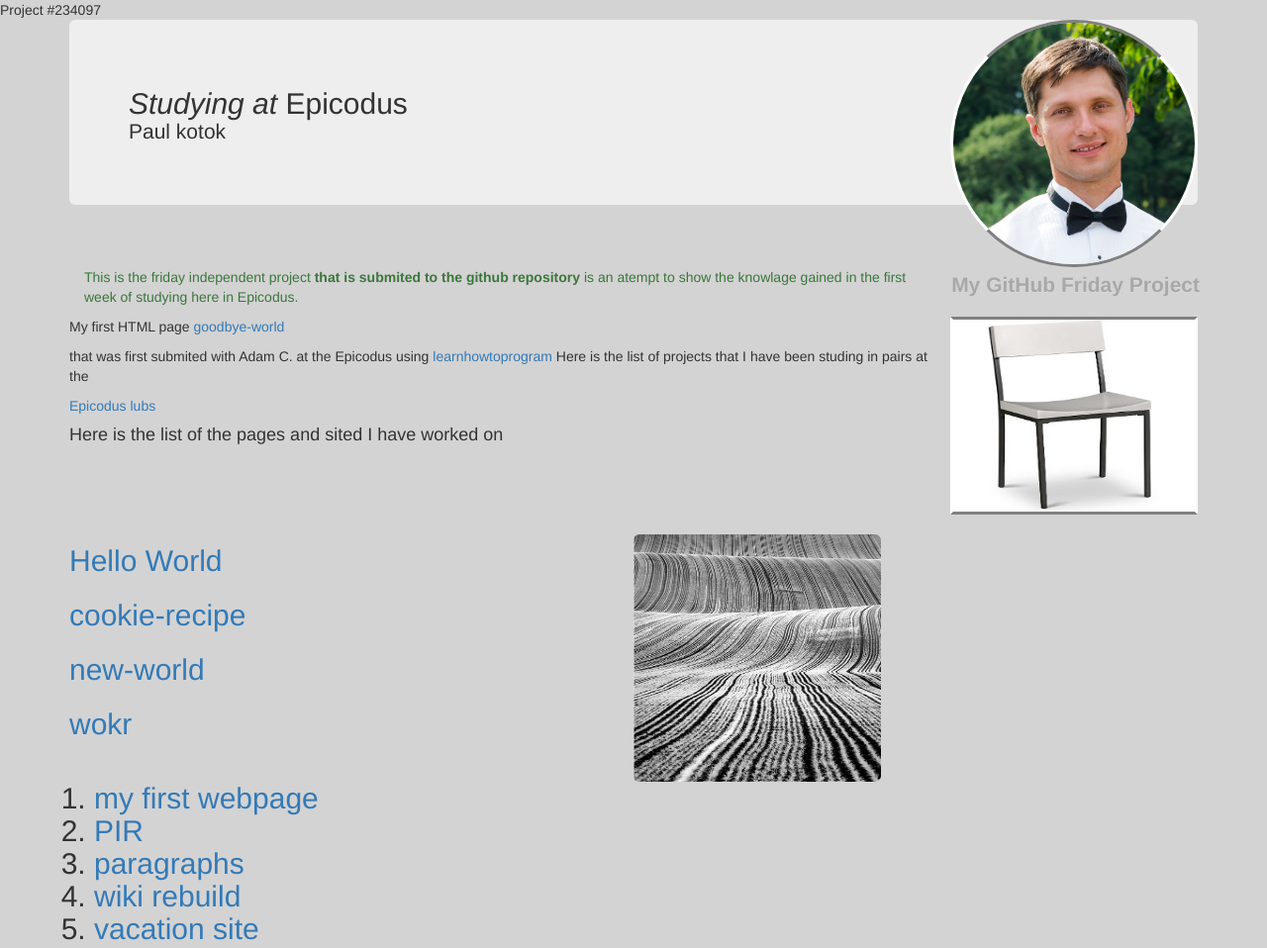
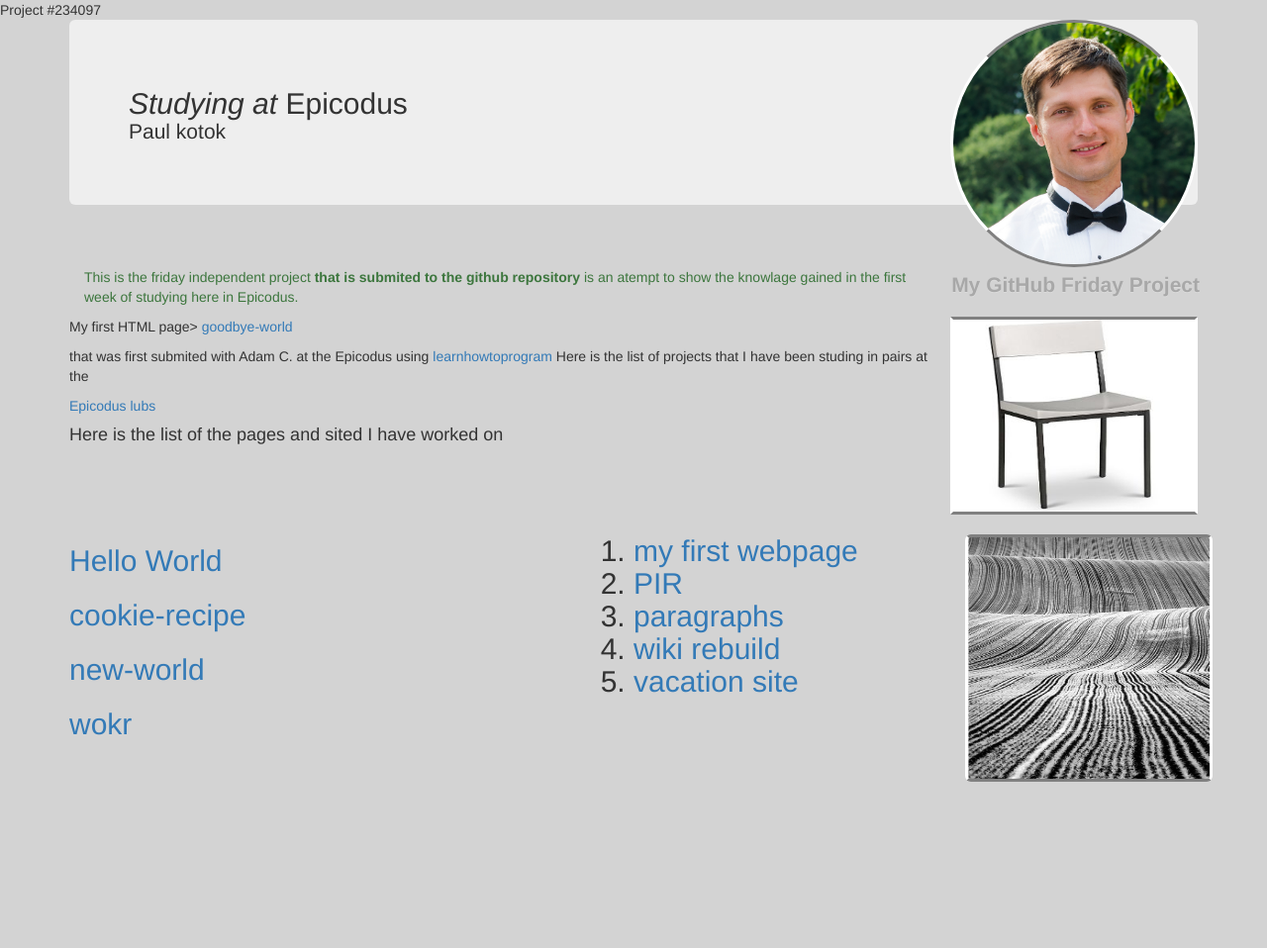
Before and after one commit to 1WayOrAnother/about_me, a plain HTML site: page index.html in a window 1280 px wide. Shown: the whole page at 99% size. After the commit the page ends 800 px from the top, so only its background shows below. Drawn offline with Linux system fonts and the light colour scheme.

Commit message:
Theis is update on  imeges where delited

```diff
--- a/index.html
+++ b/index.html
@@ -18,8 +18,6 @@
 </head>
 
 <body>
-
-
   <div class="container">
     <div class="row">
       <div class="col">
@@ -39,7 +37,7 @@
         <div  class="container" class="col-md-6" class="col">
           <div>
             <img id="picture" class="" height="200px" width="250px" src="img/chair.jpg" class="img-rounded" alt="chair">
-            <p clsss="text-nowrap">My first HTML page <a href ="https://github.com/1WayOrAnother/hello-world">goodbye-world</a> <div class=""> <span class="border border-dark"><p>that was first submited with Adam C. at the Epicodus using <a href ="https://www.learnhowtoprogram.com/courses">learnhowtoprogram</a> Here is the list of projects that I have been studing in pairs at the</p> <a href ="https://www.epicodus.com/">Epicodus lubs</a> </p></span>
+            <p clsss="text-nowrap">My first HTML page> <a href ="https://github.com/1WayOrAnother/hello-world">goodbye-world</a> <div class=""> <span class="border border-dark"><p>that was first submited with Adam C. at the Epicodus using <a href ="https://www.learnhowtoprogram.com/courses">learnhowtoprogram</a> Here is the list of projects that I have been studing in pairs at the</p> <a href ="https://www.epicodus.com/">Epicodus lubs</a> </p></span>
               <h4>Here is the list of the pages and sited I have worked on</h4>
             </div>
           </div>
@@ -60,7 +58,7 @@
 
           <div class="container-fluid" color="#f7f8f9" >
             <h2>
-              <img id="picture2" height="250px" width="250px" src="img/feald.jpg" class="img-rounded" alt="feald">
+              <img id="picture" height="250px" width="250px" src="img/feald.jpg" class="img-rounded" alt="feald">
               <div class="col">
                 <ol class="">
                   <li><a href ="https://github.com/1WayOrAnother/my-first-webpage">my first webpage</a></li>
```
Also changed, not shown: img/Ink.jpeg (deleted), img/Quill.gif (deleted), img/blueberry.png (deleted), img/ink1.jpg (deleted), img/modern-quill.jpg (deleted), img/orange.png (deleted), img/pencils.jpeg (deleted), img/strowbery.png (deleted), img/wood.jpg (deleted), 2 other files.
